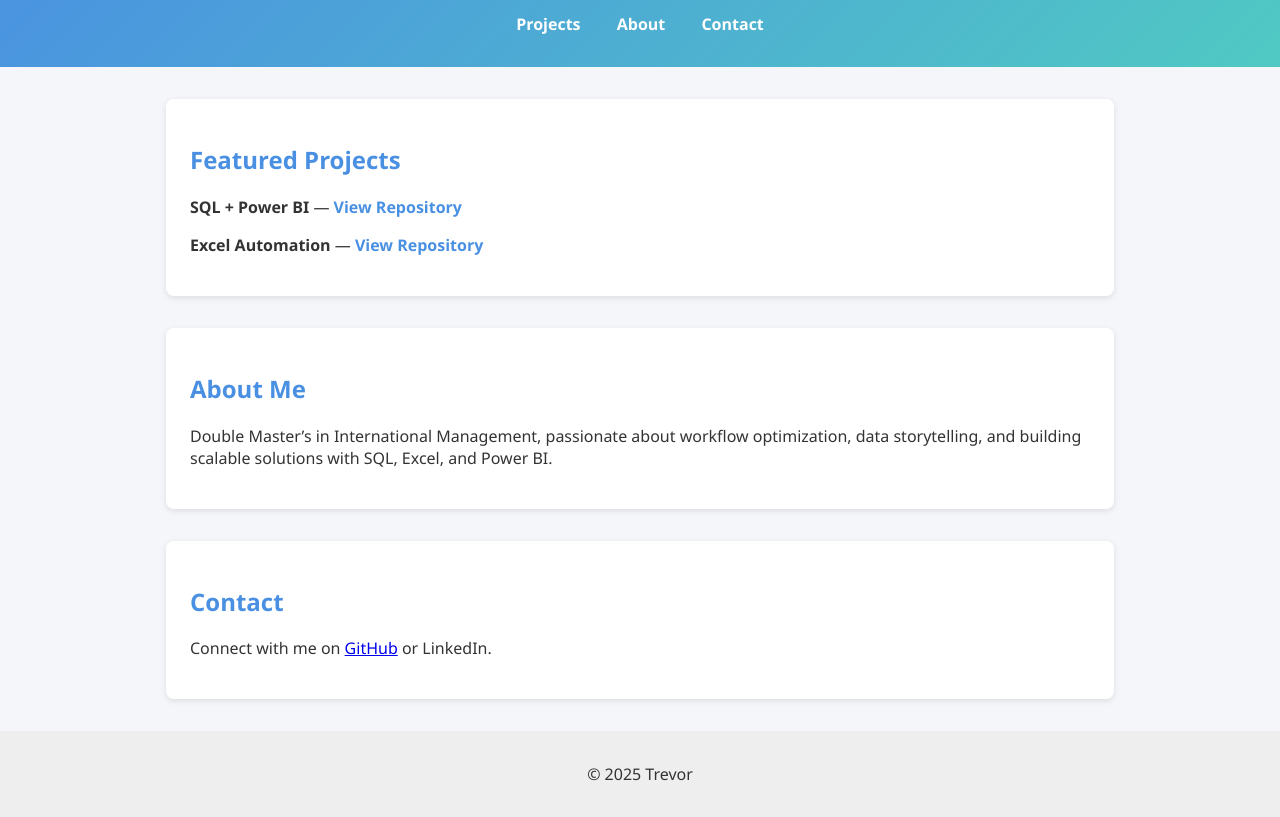
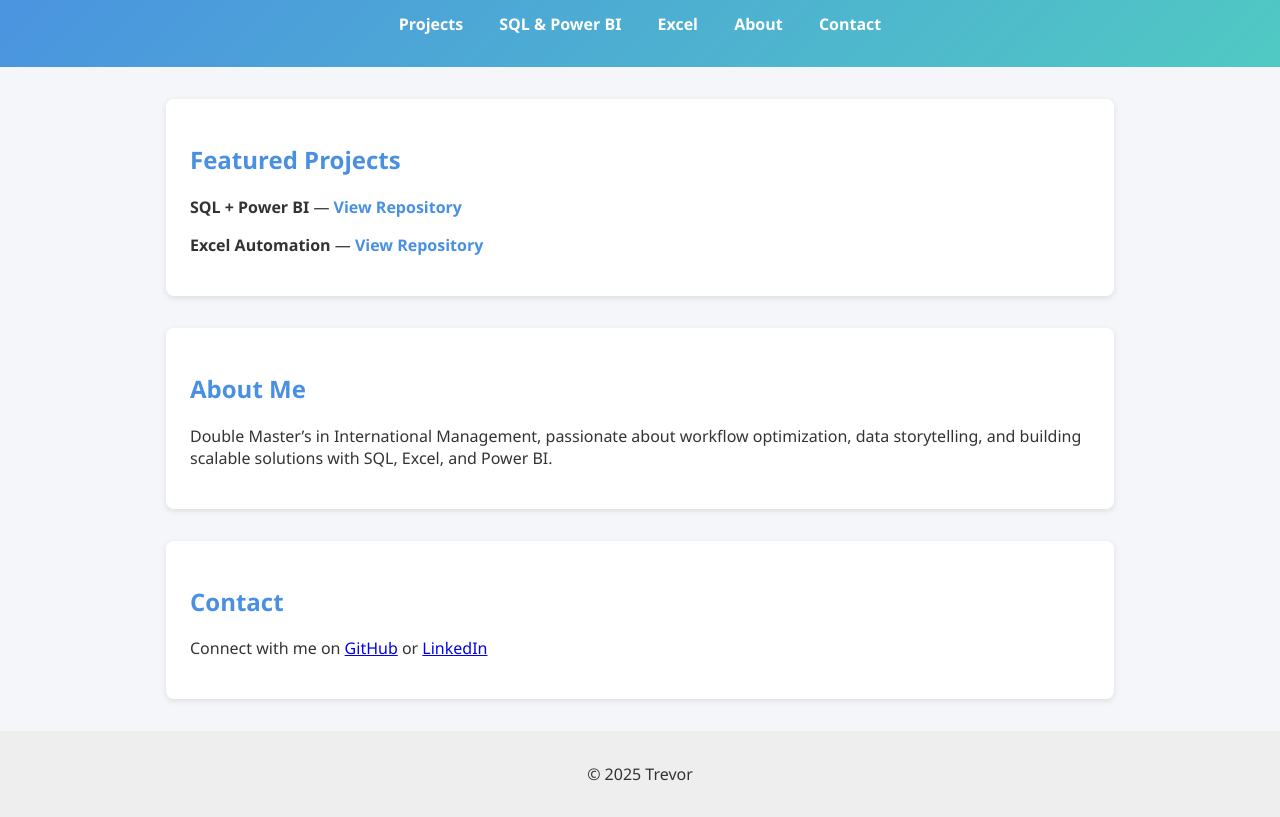
Before and after one commit to Trevor20/Portfolio, a plain HTML site: page index.html in a window 1280 px wide. Shown: the part 90-907 px from the top of the page. Drawn offline with Linux system fonts and the light colour scheme.

Commit message:
Update index.html

```diff
--- a/index.html
+++ b/index.html
@@ -69,6 +69,8 @@
     <h1>Trevor's Portfolio</h1>
     <nav>
       <a href="#projects">Projects</a>
+      <a href="sql-powerbi.html">SQL & Power BI</a>
+      <a href="excel.html">Excel</a>
       <a href="#about">About</a>
       <a href="#contact">Contact</a>
     </nav>
@@ -99,7 +101,7 @@
 
   <section id="contact">
     <h2>Contact</h2>
-    <p>Connect with me on <a href="https://github.com/trevor20" target="_blank">GitHub</a> or LinkedIn.</p>
+    <p>Connect with me on <a href="https://github.com/trevor20" target="_blank">GitHub</a> or <a href="https://www.linkedin.com/in/trevor-menezes-b72535143/" target="_blank">LinkedIn</a></p>
   </section>
 
   <footer>
```
